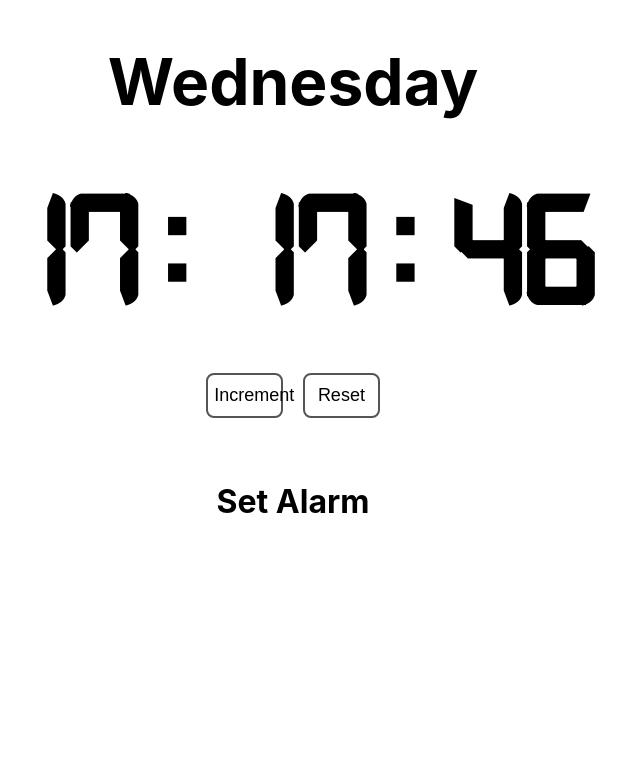
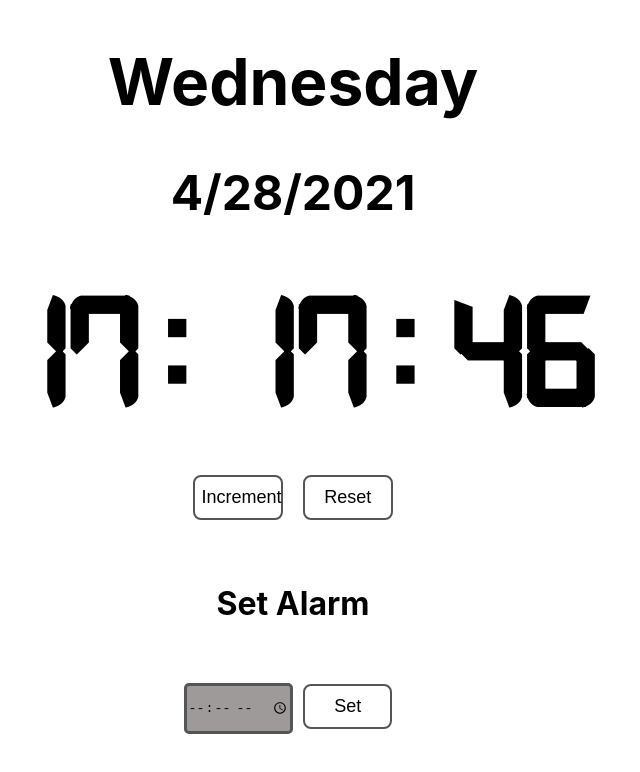
Before and after one commit to Princess-PN2k19/clock, a React (Create React App) app: page / in a window 1280 px wide. Shown: the top 772 px of the page, without its empty margins (347-987 px from the left). Built offline with nearby package versions, Linux system fonts and the light colour scheme.

Commit message:
alarm fixed

```diff
--- a/src/App.css
+++ b/src/App.css
@@ -55,6 +55,10 @@ h1 {
   font-size: 4em;
 }
 
+.date {
+  font-size: 3em;
+}
+
 .timeNow h1 {
   font-family: 'digital-clock-font';
   font-size: 10em;
@@ -75,7 +79,7 @@ button {
   border-radius: 8px;
   cursor: pointer;
   font-size: 18px;
-  width: 6%;
+  width: 7%;
   height: 45px;
   margin-left: 10px;
   margin-right: 10px;
@@ -87,6 +91,7 @@ button {
 
 .setAlarm {
   margin-top: 5%;
+  text-align: center;
 }
 
 .alarmClock {
@@ -95,3 +100,20 @@ button {
   margin-left: auto;
   margin-right: auto;
 }
+
+.inputTime{
+  margin-top: 3%;
+  height: 45px!important;
+  width: 8%!important;
+  background-color: rgb(158, 154, 154);
+  border: 3px solid #555;
+  border-radius: 5px;
+}
+
+.alarm {
+  text-align: center;
+}
+
+.stopBtn {
+  margin-bottom: 5%;
+}
--- a/src/Timer.tsx
+++ b/src/Timer.tsx
@@ -1,14 +1,15 @@
 import "./App.css";
 import React, { useState } from "react";
 import { useMachine } from "@xstate/react";
-import TimePicker from "react-time-picker";
 import alarmGIF from "./image/alarm.gif";
 import timerMachine from "./machine";
+import { mapContext } from "xstate/lib/utils";
 
 function Timer() {
   // eslint-disable-next-line
   const [time, send] = useMachine(timerMachine);
-  const [value, onChange] = useState("10:00");
+  const [alarmTime, setAlarmTime] = useState("12:00");
+  // const [alarmMins, setAlarmMins] = useState(0)
   const days = [
     "Monday",
     "Tuesday",
@@ -22,8 +23,20 @@ function Timer() {
   return (
     <div className="divTimer">
       <h1 className="day">{days[time.context.day - 1]}</h1>
+      <h1 className="date">
+        {time.context.month +
+          1 +
+          "/" +
+          time.context.date +
+          "/" +
+          time.context.year}
+      </h1>
       <div className="timeNow">
-        <h1>{time.context.hours}:</h1>
+        {time.context.hours === 0 ? (
+          <h1>12:</h1>
+        ) : (
+          <h1>{time.context.hours}:</h1>
+        )}
         <h1>{time.context.minutes}:</h1>
         <h1>{time.context.seconds}</h1>
       </div>
@@ -31,16 +44,32 @@ function Timer() {
         <button onClick={() => send("TICK")}>Increment</button>
         <button onClick={() => send("RESET")}>Reset</button>
       </div>
-      <div>
+      <div className="alarm">
         {time.context.alarm === "on" ? (
           <div>
             <img className="alarmClock" alt="Alarm" src={alarmGIF}></img>
-            <button onClick={() => send("STOP")}>Stop</button>
+            <button className="stopBtn" onClick={() => send("STOP")}>
+              Stop
+            </button>
           </div>
         ) : (
           <div className="setAlarm">
             <h1>Set Alarm</h1>
-            {/* <TimePicker onChange={onChange} value={value} /> */}
+            <input
+              className="inputTime"
+              type="time"
+              onChange={(e) => setAlarmTime(e.target.value)}
+            ></input>
+            <button
+              onClick={() =>
+                send({
+                  type: "SET_ALARM",
+                  payload: alarmTime,
+                })
+              }
+            >
+              Set
+            </button>
           </div>
         )}
       </div>
--- a/src/machine.ts
+++ b/src/machine.ts
@@ -1,16 +1,36 @@
-import { Machine, assign } from "xstate";
+import { Machine, assign, MachineConfig, AnyStateNodeDefinition  } from "xstate";
 
-const timerMachine = Machine(
-  {
-    id: "TimerMachine",
+type TEvent = {
+  type: string,
+  payload: string
+}
+
+type TContext = {
+  year: number,
+  month: number;
+  date: number,
+  seconds: number,
+  minutes: number,
+  hours: number,
+  day: number,
+  alarmHour: number,
+  alarmMins: number,
+  alarm: string
+}
+
+const machineConfig: MachineConfig<TContext, AnyStateNodeDefinition, TEvent> = {
+  id: "TimerMachine",
     type: "parallel",
     context: {
+      year: new Date().getFullYear(),
+      month: new Date().getMonth(),
+      date: new Date().getDate(),
       seconds: new Date().getSeconds(),
       minutes: new Date().getMinutes(),
       hours: new Date().getHours(),
       day: new Date().getDay(),
       alarmHour: 3,
-      alarmMins: 59,
+      alarmMins: 37,
       alarm: "off",
     },
     invoke: {
@@ -28,6 +48,9 @@ const timerMachine = Machine(
                 target: "alarmOn",
                 actions: "setAlarmOn",
               },
+              SET_ALARM: {
+                actions: ["setAlarmHourInput", "setAlarmMinsInput", (context) => console.log("PJ", context.alarmHour, context.alarmMins)]
+              }
             }
           },
           alarmOn: {
@@ -40,7 +63,7 @@ const timerMachine = Machine(
             on: {
               STOP: {
                 target: "alarmOff",
-                actions: "setAlarmOff",
+                actions: ["setAlarmOff", "setAlarmHour", "setAlarmMins"]
               }
             }
           }
@@ -54,19 +77,23 @@ const timerMachine = Machine(
               TICK: [
                 {
                   cond: "checkIfSecondsEqualsSixty",
-                  actions: ["setSecondsToZero", "incrementMinutes"],
+                  actions: ["resetSeconds", "incrementMinutes"],
                 },
                 {
                   cond: "checkIfMinutesEqualsSixty",
-                  actions: ["setMinutesToZero", "incrementHours"],
+                  actions: ["resetMinutes", "incrementHours"],
                 },
                 {
-                  cond: "checkIfHoursEqualsTwentyFour",
+                  cond: "checkIfHoursEqualsTwelve",
                   actions: [
-                    "setMinutesToZero",
-                    "setHoursToZero",
-                    "setSecondsToZero",
+                    "resetMinutes",
+                    "resetHours",
+                    "resetSeconds", "incrementDay",
                   ],
+                },
+                {
+                  cond: "checkIfDaysEqualsSeven",
+                  actions: ["restartDay"]
                 },
                 {
                   actions: ["incrementSeconds"],
@@ -74,9 +101,10 @@ const timerMachine = Machine(
               ],
               RESET: {
                 actions: [
-                  "setSecondsToZero",
-                  "setMinutesToZero",
-                  "setHoursToZero",
+                  "resetSeconds",
+                  "resetMinutes",
+                  "resetHours",
+                  "resetDay"
                 ],
               },
             },
@@ -84,37 +112,51 @@ const timerMachine = Machine(
         },
       },
     },
-  },
+}
+
+const timerMachine = Machine(
+machineConfig,
   {
     actions: {
       incrementSeconds: assign({
-        seconds: (context) => context.seconds + 1,
+        seconds: ({seconds}) => seconds + 1,
       }),
       incrementMinutes: assign({
-        minutes: (context) => context.minutes + 1,
+        minutes: ({minutes}) => minutes + 1,
       }),
       incrementHours: assign({
-        minutes: (context) => context.seconds + 1,
+        minutes: ({hours}) => hours + 1,
       }),
-      setSecondsToZero: assign({ seconds: (context) => 0 }),
-      setMinutesToZero: assign({ minutes: (context) => 0 }),
-      setHoursToZero: assign({ hours: (context) => 0 }),
-      setAlarmOn: assign({ alarm: (context) => "on" }),
-      setAlarmOff: assign({ alarm: (context) => "off" }),
+      incrementDay: assign({ day: ({day}) => day + 1}),
+      resetSeconds: assign({ seconds: () => new Date().getSeconds() }),
+      resetMinutes: assign({ minutes: () => new Date().getMinutes() }),
+      resetHours: assign({ hours: () => new Date().getHours() }),
+      resetDay: assign({day: ({day}) => new Date().getDay()}),
+      restartDay: assign({day: ({day}) => 1}),
+      setAlarmOn: assign({ alarm: () => "on" }),
+      setAlarmOff: assign({ alarm: () => "off" }),
+      setAlarmHour: assign({alarmHour: ({alarmHour}) => alarmHour - 1}),
+      setAlarmMins: assign({alarmMins: ({alarmMins}) => alarmMins - 1}),
+      setAlarmHourInput: assign({alarmHour: (_, {payload}) => + (payload?.split(":")[0]) }),
+      setAlarmMinsInput: assign({alarmMins: (_, {payload}) => +(payload?.split(":")[1])  })
     },
     services: {
-      timer: (context) => (send) => {
+      timer: () => (send) => {
         setInterval(() => send("TICK"), 1000);
       },
     },
     guards: {
-      checkIfSecondsEqualsSixty: (context) => context.seconds === 59,
-      checkIfMinutesEqualsSixty: (context) => context.minutes === 59,
-      checkIfHoursEqualsTwentyFour: (context) => context.hours === 23,
-      checkIfTimeEqualsAlarmTime: (context) =>
-        context.hours === context.alarmHour &&
-        context.minutes === context.alarmMins
+      checkIfSecondsEqualsSixty: ({seconds}) => seconds === 59,
+      checkIfMinutesEqualsSixty: ({minutes}) => minutes === 59,
+      checkIfHoursEqualsTwelve: ({hours}) => hours === 12,
+      checkIfTimeEqualsAlarmTime: ({hours, alarmHour, minutes, alarmMins}) =>
+        hours === alarmHour &&
+        minutes === alarmMins,
+      checkIfDaysEqualsSeven: ({day}) => day === 7,
     },
+
+
+
   }
 );
 
```
